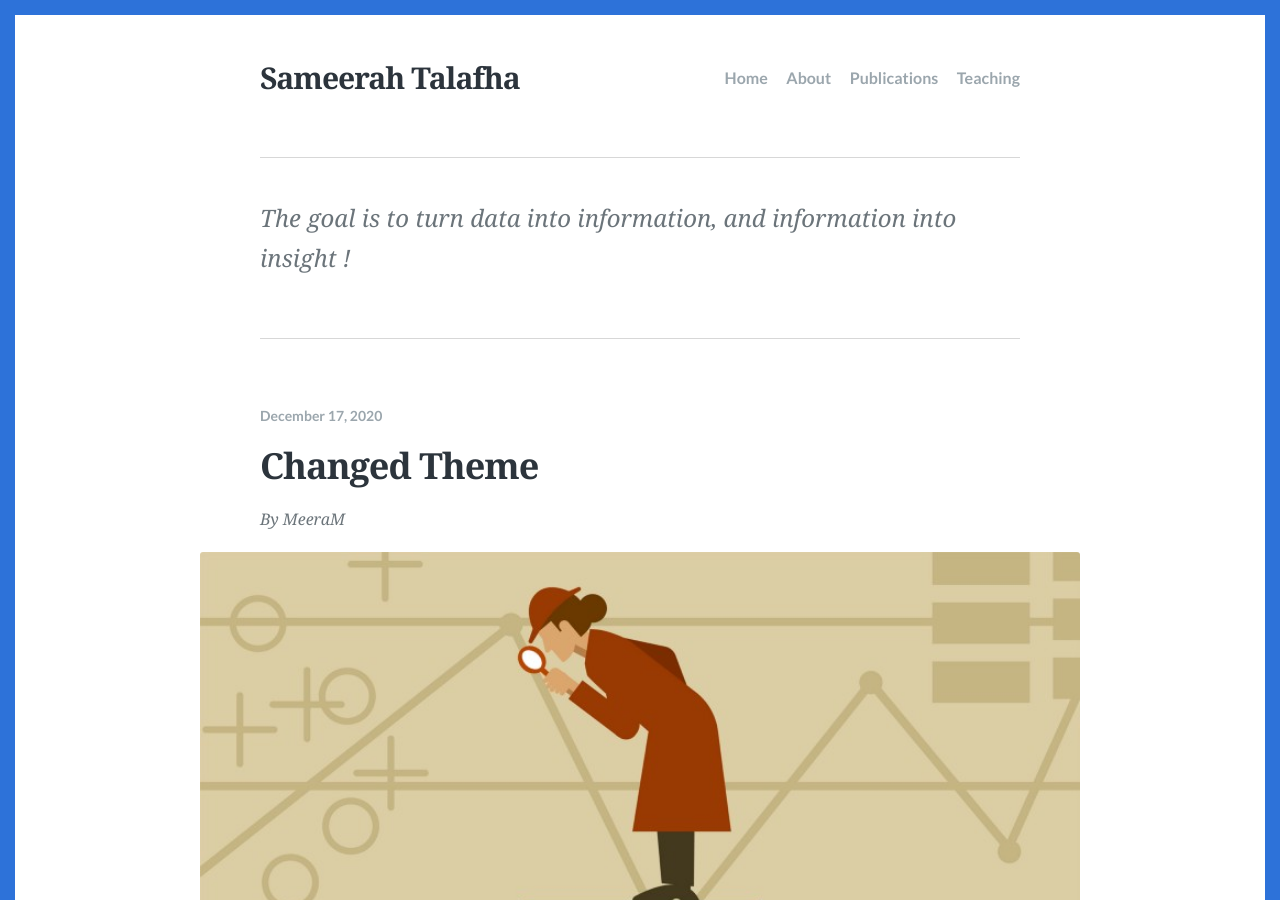
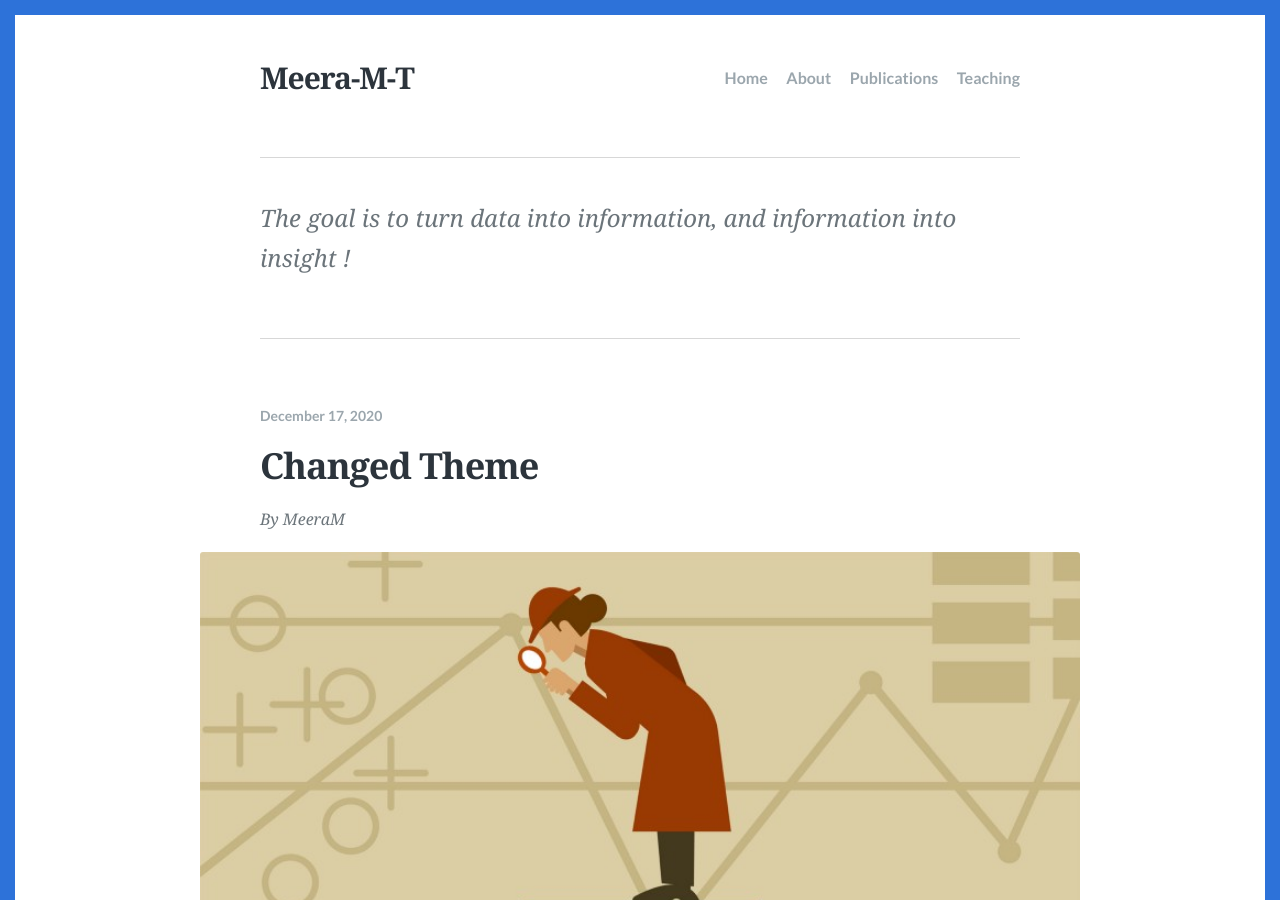
Before and after one commit to Meera-M-T/meeram.github.io, a Jekyll site: the page built from index.html, in a window 1280 px wide and 900 px high. Built offline with Jekyll 4.4.1, drawn with Linux system fonts in a browser that asks for light colours; the list of posts is cut into pages by our own code.

Commit message:
Update _config.yml

```diff
--- a/_config.yml
+++ b/_config.yml
@@ -9,7 +9,7 @@
 lang: en-US
 
 # Site title
-title: "Sameerah Talafha"
+title: "Meera-M-T"
 
 # A description of your site for meta tag, search engine results.
 description: "The goal is to turn data into information, and information into insight !"
@@ -18,7 +18,7 @@ description: "The goal is to turn data into information, and information into in
 baseurl:
 
 # The base hostname & protocol of your site for where absolute urls are needed.
-url: "https://sameerahTalafha.github.io"
+url: "http://meeram.github.io/"
 
 # Favicon
 favicon: images/favicon.png
@@ -37,7 +37,7 @@ navigation:
 
 
 # The shortname for your Disqus site to enable comments.
-disqus: sameerah-blog
+disqus: Meera-M-T-blog
 
 # Colors
 accent_color: '#2d72d9'
```
